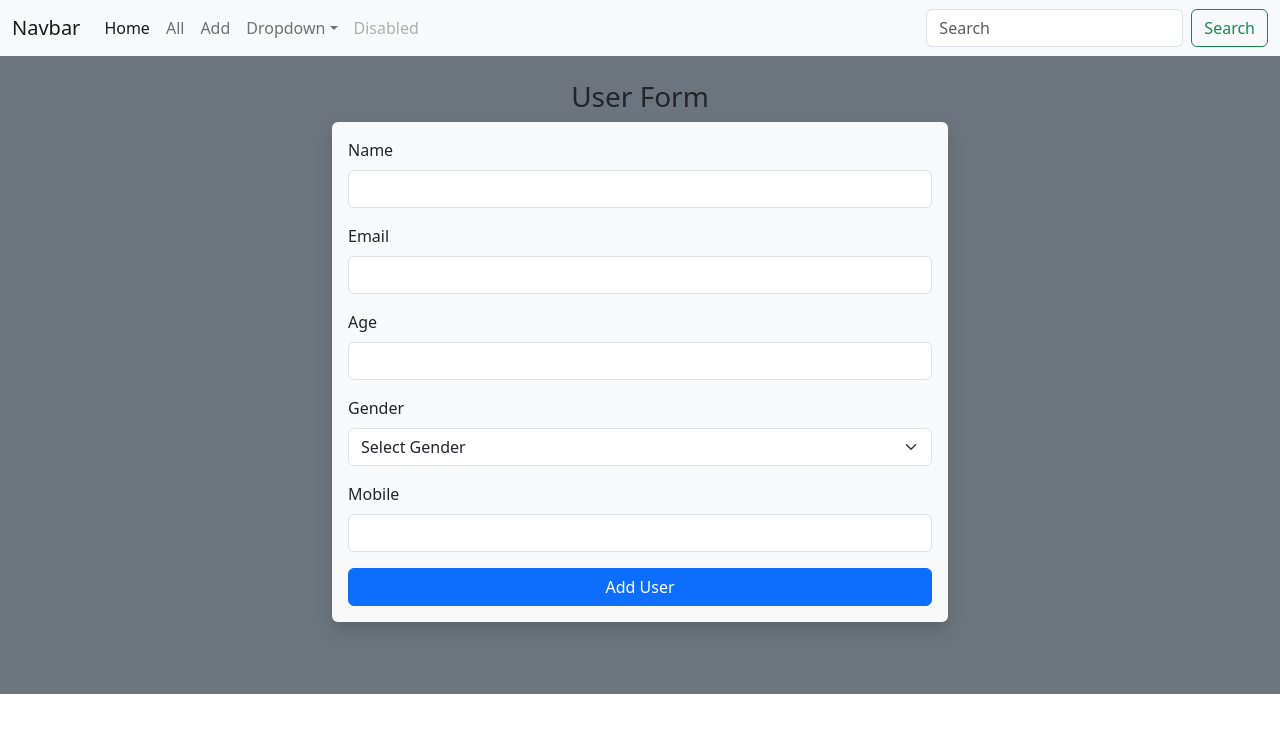
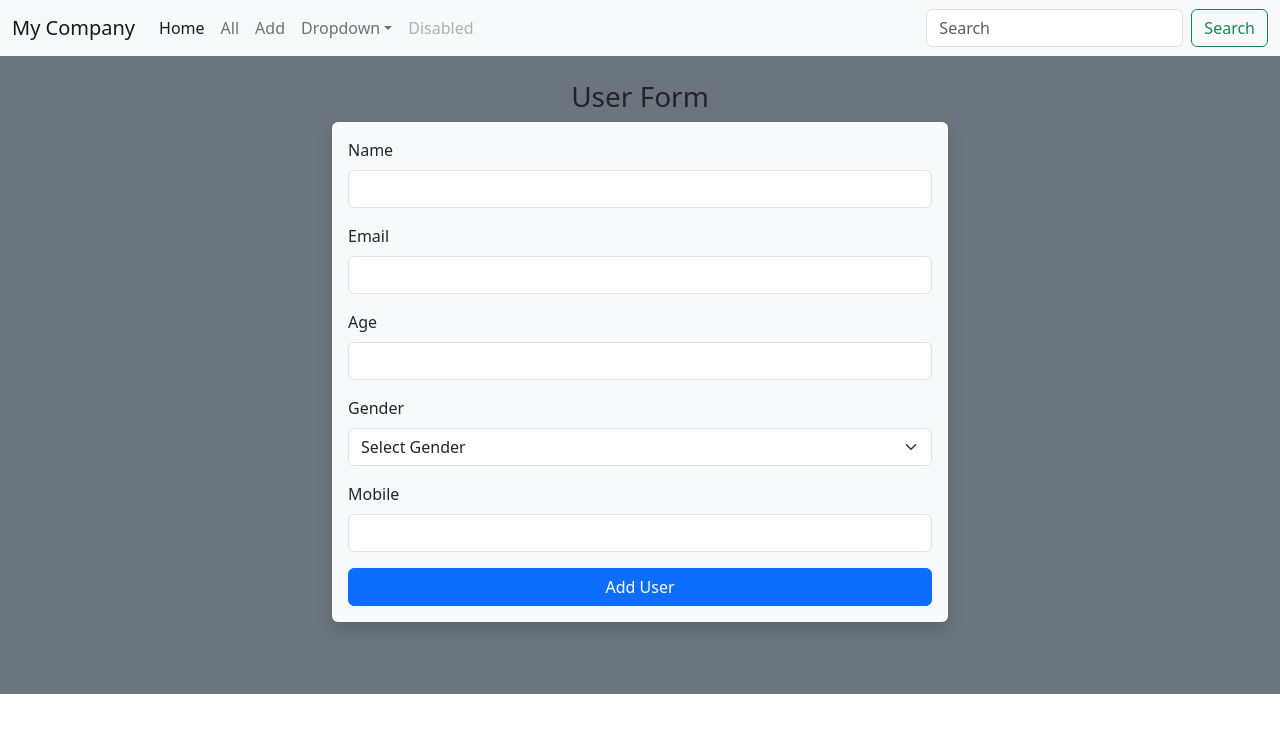
Before and after one commit to Arvindlodhi2001/Testing, a React (Vite) app: page / in a window 1280 px wide. Shown: the top 732 px of the page. Built offline with nearby package versions, Linux system fonts and the light colour scheme.

Commit message:
Hello I am Hero

```diff
--- a/src/Component/CreatePerson/CreatePerson.jsx
+++ b/src/Component/CreatePerson/CreatePerson.jsx
@@ -10,7 +10,7 @@ const initialData = [
     age: "age 1",
     gender: "gender 1",
     mobile: "mobile 1",
-    id: "1", // Hello  I am Arvind
+    id: "1",
   },
   {
     name: "name 2",
--- a/src/Component/Navbar/Navbar.jsx
+++ b/src/Component/Navbar/Navbar.jsx
@@ -6,7 +6,7 @@ const Navbar = () => {
       <nav className="navbar navbar-expand-lg navbar-light bg-light">
         <div className="container-fluid">
           <a className="navbar-brand" href="#">
-            Navbar
+            My Company
           </a>
           <button
             className="navbar-toggler"
```
